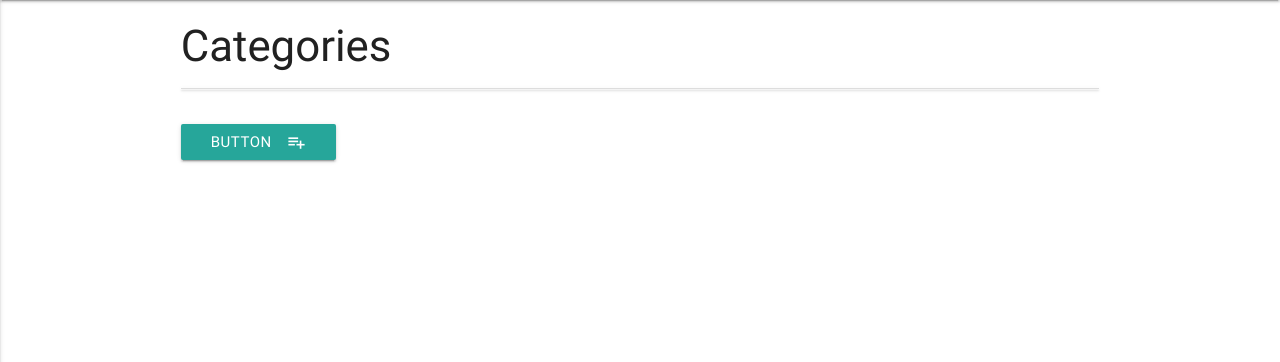
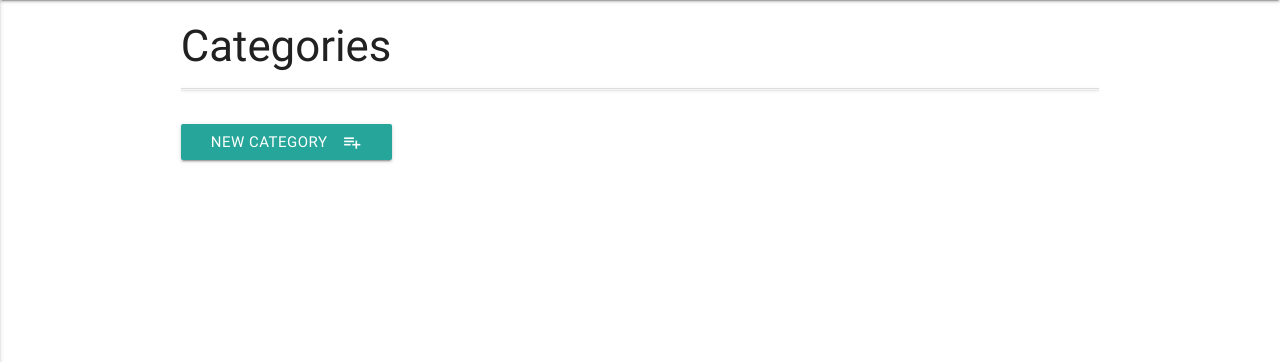
Before and after one commit to ElliotRedhead/LearningMongoDB, a Flask app: page /get_categories in a window 1280 px wide. Shown: the part 64-426 px from the top of the page. Run offline with Flask 2, Linux system fonts and the light colour scheme; data that the repository does not hold is empty; some libraries are stand-ins or nearby versions.

Commit message:
Corrected text on button to add category.

```diff
--- a/templates/categories.html
+++ b/templates/categories.html
@@ -20,6 +20,6 @@
     </ul>
 </div>
 <div class="row">
-    <a href="{{url_for('new_category')}}" class="waves-effect waves-light btn"><i class="material-icons right">playlist_add</i>button</a>
+    <a href="{{url_for('new_category')}}" class="waves-effect waves-light btn"><i class="material-icons right">playlist_add</i>New Category</a>
 </div>
 {% endblock %}
```
